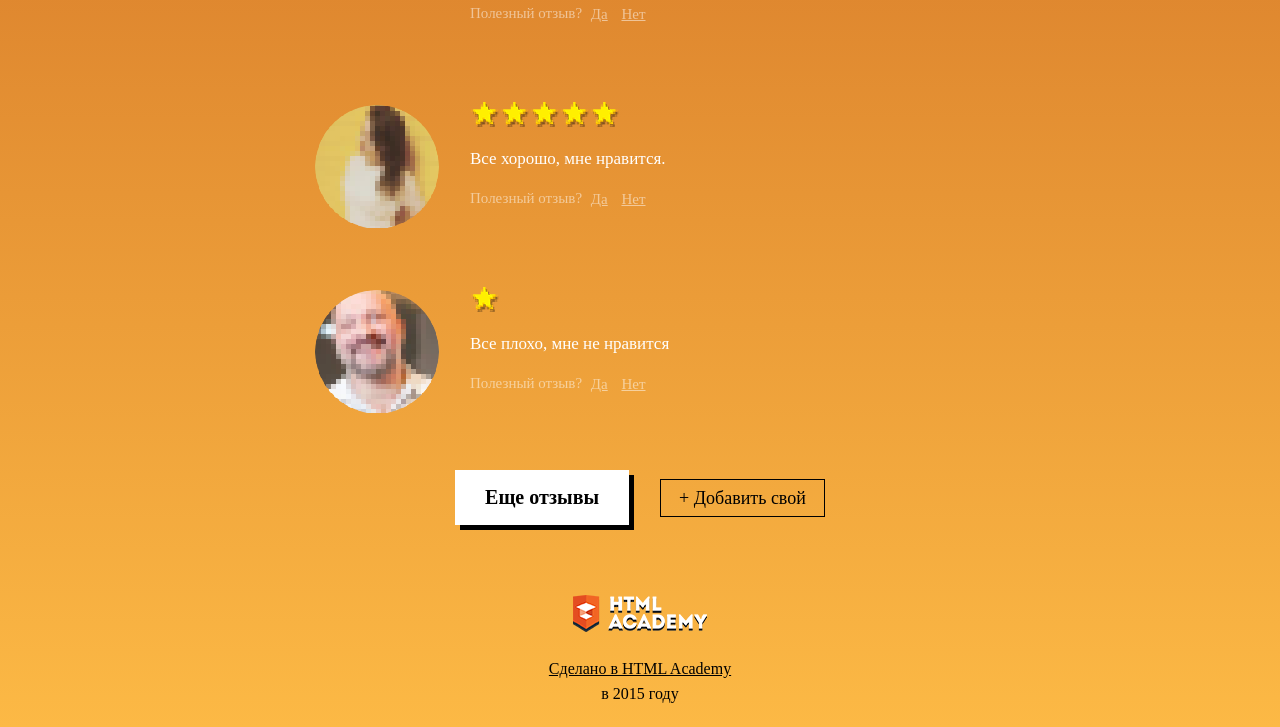
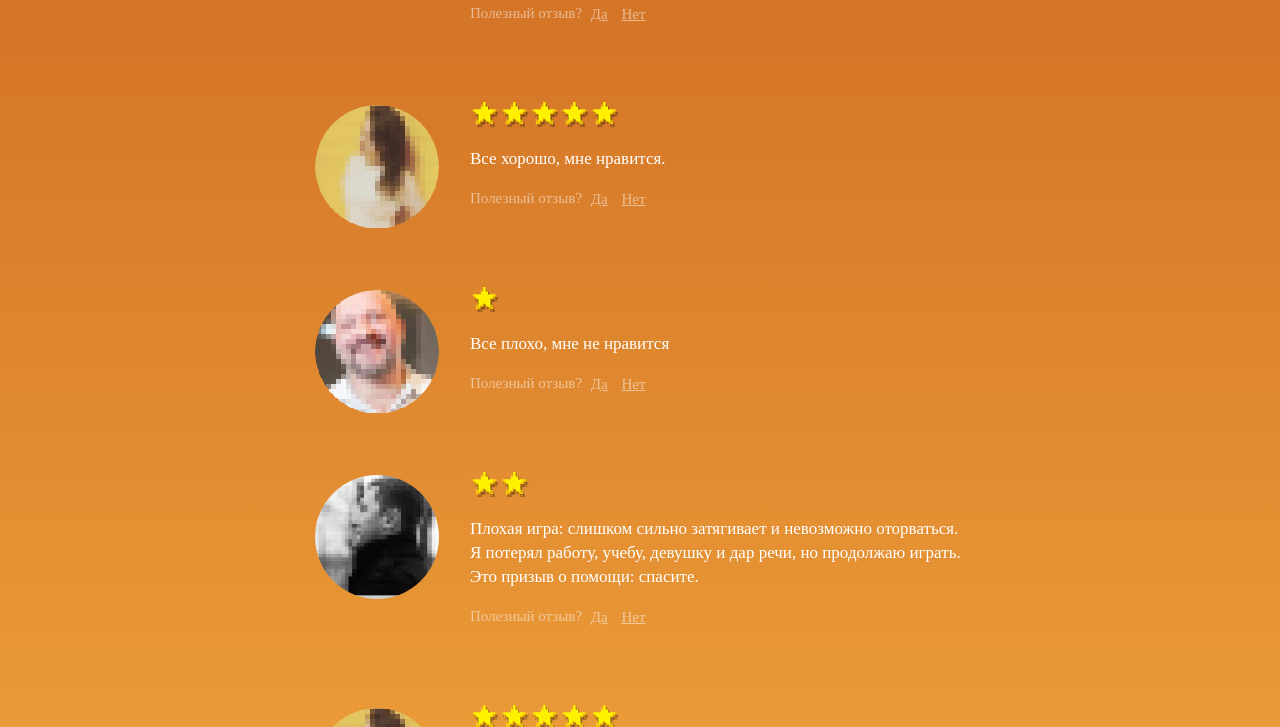
Before and after one commit to AntonovIgor/3162-code-and-magick, a website: page index.html in a window 1280 px wide. Both pictures are taken after a click on the element "Еще отзывы". Shown: the part 1866-2593 px from the top of the page. Drawn offline with Linux system fonts and the light colour scheme; a web font is replaced by a local one.

Commit message:
Выполнил задание "Первый класс"

```diff
--- a/index.html
+++ b/index.html
@@ -123,6 +123,7 @@
 <script src="js/cookies.js"></script>
 
 <script src="js/form.js"></script>
+<script src="js/review.js"></script>
 <script src="js/reviews.js"></script>
 <script src="js/game_demo.js"></script>
 <script src="js/gallery.js"></script>
--- /dev/null
+++ b/js/review.js
@@ -0,0 +1,67 @@
+'use strict';
+
+(function() {
+
+  var ratingStarsClassName = {
+    '1': 'review-rating-one',
+    '2': 'review-rating-two',
+    '3': 'review-rating-three',
+    '4': 'review-rating-four',
+    '5': 'review-rating-five'
+  };
+
+  var REQUEST_FAILTURE_TIMEOUT = 10000;
+
+  var reviewTemplate = document.getElementById('review-template');
+
+  var Review = function(data) {
+    this._data = data;
+    //this._onClick = this._onClick.bind(this);
+  };
+
+  Review.prototype.render = function(container) {
+    var newReviewElement = reviewTemplate.content.children[0].cloneNode(true);
+    var oldAuthorPhoto = newReviewElement.querySelector('.review-author');
+
+    newReviewElement.querySelector('.review-rating').classList.add(ratingStarsClassName[this._data['rating']]);
+    newReviewElement.querySelector('.review-text').textContent = this._data['description'];
+
+    newReviewElement.querySelector('.review-rating').classList.add(ratingStarsClassName[this._data['rating']]);
+    newReviewElement.querySelector('.review-text').textContent = this._data['description'];
+
+    if (this._data['author']['picture']) {
+
+      var authorPicture = new Image();
+      authorPicture.src = this._data['author']['picture'];
+      authorPicture.width = 124;
+      authorPicture.height = 124;
+      authorPicture.alt = this._data['author']['name'];
+      authorPicture.classList.add('review-author');
+
+      var authorPictureLoadTimeOut = setTimeout(function() {
+        newReviewElement.classList.add('review-load-failure');
+      }, REQUEST_FAILTURE_TIMEOUT);
+
+      authorPicture.onload = function() {
+        newReviewElement.replaceChild(authorPicture, oldAuthorPhoto);
+        clearTimeout(authorPictureLoadTimeOut);
+      };
+    }
+
+    container.appendChild(newReviewElement);
+
+    this._element = newReviewElement;
+
+  };
+
+  Review.prototype.unrender = function() {
+    this._element.parentNode.removeChild(this._element);
+    //this._element.removeEventListener('click', this._onClick);
+    this._element = null;
+  };
+
+  window.Review = Review;
+
+
+
+})();
--- a/js/reviews.js
+++ b/js/reviews.js
@@ -1,14 +1,7 @@
+/* global Review: true */
 'use strict';
 
 (function() {
-
-  var ratingStarsClassName = {
-    '1': 'review-rating-one',
-    '2': 'review-rating-two',
-    '3': 'review-rating-three',
-    '4': 'review-rating-four',
-    '5': 'review-rating-five'
-  };
 
   var readyState = {
     'UNSENT': 0,
@@ -31,6 +24,8 @@
   // Скрываем блок с фильтрами
   var reviewsFilter = document.querySelector('.reviews-filter');
   var reviewsFiltersRadioBtn = reviewsFilter.elements['reviews'];
+
+  var renderedReviews = [];
 
   showHideBlock(reviewsFilter, false);
 
@@ -66,16 +61,18 @@
   initFilters();
 
   function renderReviews(arrayOfReviews, pageNumber, replace) {
-    // replace = typeof replace !== 'underfined' ? replace : true;
-    replace = replace ? replace : true;
+    replace = typeof replace !== 'undefined' ? replace : true;
     pageNumber = pageNumber || 0;
 
     if (replace) {
+      var el;
+      while ((el = renderedReviews.shift())) {
+        el.unrender();
+      }
+
       reviewsContainer.classList.remove('reviews-load-failure');
-      reviewsContainer.innerHTML = '';
     }
 
-    var reviewTemplate = document.getElementById('review-template');
     var reviewsFragment = document.createDocumentFragment();
 
     var reviewsFrom = pageNumber * PAGE_SIZE;
@@ -83,37 +80,12 @@
     arrayOfReviews = arrayOfReviews.slice(reviewsFrom, reviewsTo);
 
     arrayOfReviews.forEach(function(item) {
-      var newReviewElement = reviewTemplate.content.children[0].cloneNode(true);
-      var oldAuthorPhoto = newReviewElement.querySelector('.review-author');
+      var newReviewElement = new Review(item);
+      newReviewElement.render(reviewsFragment);
+      renderedReviews.push(newReviewElement);
+    });
 
-
-      newReviewElement.querySelector('.review-rating').classList.add(ratingStarsClassName[item['rating']]);
-      newReviewElement.querySelector('.review-text').textContent = item['description'];
-
-      if (item['author']['picture']) {
-
-        var authorPicture = new Image();
-        authorPicture.src = item['author']['picture'];
-        authorPicture.width = 124;
-        authorPicture.height = 124;
-        authorPicture.alt = item['author']['name'];
-        authorPicture.classList.add('review-author');
-
-        var authorPictureLoadTimeOut = setTimeout(function() {
-          newReviewElement.classList.add('review-load-failure');
-        }, REQUEST_FAILTURE_TIMEOUT);
-
-        authorPicture.onload = function() {
-          newReviewElement.replaceChild(authorPicture, oldAuthorPhoto);
-          clearTimeout(authorPictureLoadTimeOut);
-        };
-
-        reviewsFragment.appendChild(newReviewElement);
-
-      }
-
-      reviewsContainer.appendChild(reviewsFragment);
-    });
+    reviewsContainer.appendChild(reviewsFragment);
   }
 
 // Загрузка списка отзывов Ajax
--- a/package.json
+++ b/package.json
@@ -13,7 +13,7 @@
   },
   "homepage": "https://github.com/js-htmlacademy/3162-code-and-magick",
   "devDependencies": {
-    "eslint": "^1.7.2"
+    "eslint": "1.5.1"
   },
   "scripts": {
     "gosha": "make",
```
Also changed, not shown: 1 other file.
